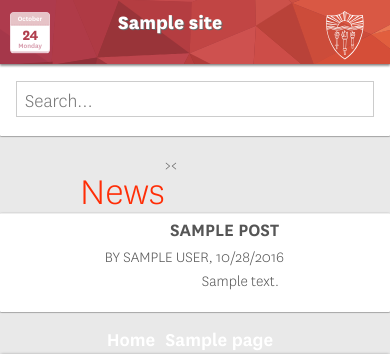
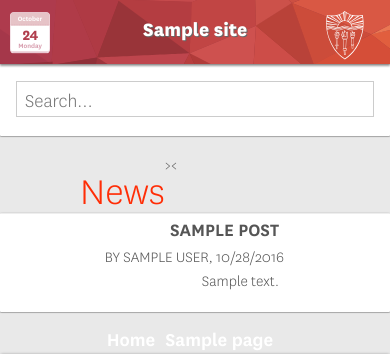
Before and after one commit to erikahang/annenbergdl.org, a WordPress theme: template 2.0/themes/digitallounge/index.php in a window 390 px wide. Shown: the top 354 px of the page. Run offline with PHP 8.4 and a stand-in for WordPress, Linux system fonts and the light colour scheme; the site name, menu and one post (Sample post) are stand-ins, and other content is empty; some libraries are stand-ins or nearby versions.

Commit message:
Centered site title and removed next event text details from site header

```diff
--- a/2.0/themes/digitallounge/header.php
+++ b/2.0/themes/digitallounge/header.php
@@ -44,15 +44,6 @@
 			  <span id="daynumber"></span>
 			</time>
 			</a>
-		</div>
-		<div id="eventreadout" class="animated fadeInLeft">
-		<?php echo do_shortcode('[tribe_events_list limit="1"]'); ?>
-		<!-- <span class="big">1</span>
-			<span class="small"> PM </span>
-			<span class="pipe">|</span>
-			<span class="eventheadline">Photoshop</span>
-			<span>,</span>
-			<span class="smalleritalic">How to make a poster...</span> -->
 		</div>
 		<div class="site-branding">
 			<h1 class="site-title">
--- a/2.0/themes/digitallounge/style.css
+++ b/2.0/themes/digitallounge/style.css
@@ -682,7 +682,8 @@ time.icon
 	font-feature-settings: "ss03" 1;
 	position: absolute;
 	top: -12px;
-	left: 40%;
+	width: 100%;
+	margin: 0 auto;
 }
 
 
@@ -967,7 +968,6 @@ textarea {
 #navbuttons {
 	height: 64px;
 	float: right;
-  	margin-top: -64px;
 }
 
 #navbuttons ul {
@@ -2655,7 +2655,6 @@ a.post-edit-link:hover {
 	.site-title {
 		font-size: 1.3em;
 		top: 4px;
-		left: 37%;
 	}
 
 	.site-info {
@@ -2717,10 +2716,6 @@ a.post-edit-link:hover {
 	#eventreadout {
 
 
-	}
-
-	.site-title {
-		left: 35%;
 	}
 
 	#navbuttons {
@@ -2766,7 +2761,6 @@ a.post-edit-link:hover {
 	.site-title {
 		font-size: 1.4em;
 		top: 0px;
-		left: 250px;
 	}
 	.single .site-footer {
 		margin-top: 128px;
@@ -2822,7 +2816,6 @@ a.post-edit-link:hover {
 	}
 
 	.site-title {
-		left: 200px;
 		font-size: 1.4em;
 		top:0px;
 	}
@@ -2831,10 +2824,6 @@ a.post-edit-link:hover {
 
 }
 @media (max-width:568px) {
-
-	.site-title {
-		left: 150px;
-	}
 
 	.archive-header .tool-icon,
 	.archive-header .avatar {
@@ -2857,11 +2846,6 @@ a.post-edit-link:hover {
 
 /*Iphone 4 sideways*/
 @media (max-width:480px) {
-
-	.site-title {
-		left: 18%;
-	}
-
 	#colophon {
 	    padding: 0px 16px 64px;
 	}
@@ -2906,10 +2890,6 @@ a.post-edit-link:hover {
 
 	.site-title {
 		font-size: 1.3em;
-		left: 90px;
-		top: 6px;
-		width: 160px;
-		margin: 0;
 	}
 
 	.collection .inner-container > .collection-article:first-child {
@@ -2968,14 +2948,6 @@ a.post-edit-link:hover {
 
 	#header-menu {
 		visibility: hidden;
-	}
-}
-
-/*Iphone 6 verticle*/
-
-@media (max-width: 375px) {
-	.site-title {
-		left: 70px;
 	}
 }
 
```
